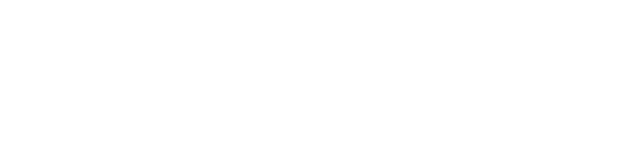
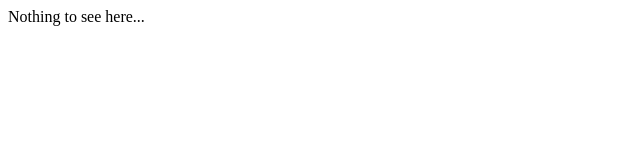
Before and after one commit to lhanscom/slacker, a plain HTML site: page Slacker/index.html in a window 1280 px wide. Shown: the whole page, without its empty margins (0-640 px from the left). Drawn offline with Linux system fonts and the light colour scheme.

Commit message:
Published dummy app

```diff
--- a/Slacker/index.html
+++ b/Slacker/index.html
@@ -8,5 +8,6 @@
     <script src="Scripts/angular-animate.js"></script>
     <script src="Scripts/angular-route.js"></script>
     <script src="App/app.js"></script>
+    Nothing to see here...
 </body>
 </html>
```
Also changed, not shown: 7 other files.
